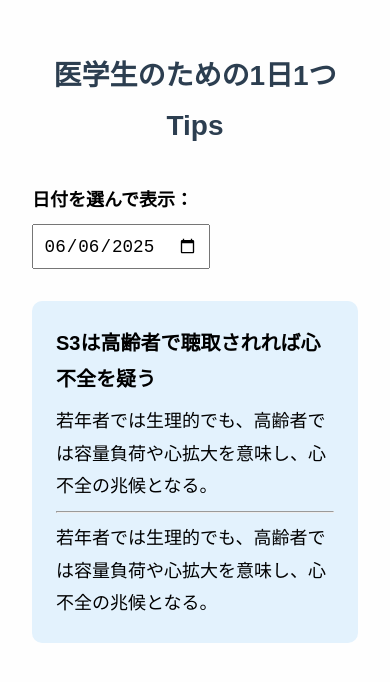
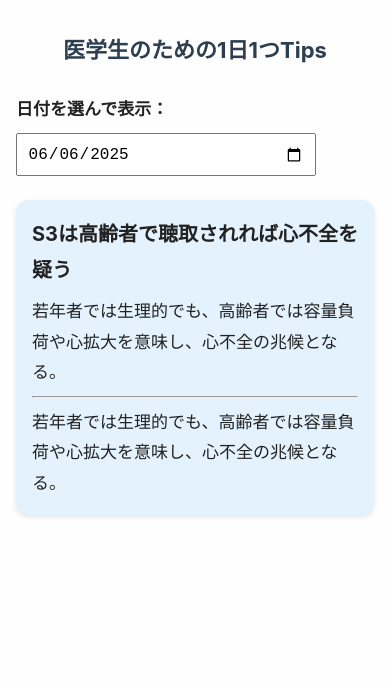
Before and after one commit to kumyc-aoi/med-tips-app, a plain HTML site: page index.html in a window 390 px wide. Drawn offline with Linux system fonts and the light colour scheme.

Commit message:
Update index.html

```diff
--- a/index.html
+++ b/index.html
@@ -6,49 +6,77 @@
   <title>医学生のための1日1つTips</title>
   <style>
     body {
-      font-family: sans-serif;
-      font-size: 18px; /* 全体を大きく */
-      padding: 2rem;
+      font-family: -apple-system, BlinkMacSystemFont, sans-serif;
+      font-size: 18px;
       line-height: 1.8;
-      max-width: 800px;
-      margin: auto;
+      padding: 1.5rem;
+      margin: 0;
       background: #fefefe;
+      color: #222;
     }
 
     h1 {
+      font-size: 26px;
+      text-align: center;
       color: #2c3e50;
-      font-size: 28px; /* タイトルをより大きく */
-      text-align: center;
       margin-bottom: 1rem;
     }
 
+    .container {
+      max-width: 700px;
+      margin: auto;
+    }
+
     .tip {
-      margin-top: 2rem;
+      margin-top: 1.5rem;
       background: #e3f2fd;
-      padding: 1.5rem;
-      border-radius: 10px;
+      padding: 1.2rem;
+      border-radius: 12px;
+      box-shadow: 0 2px 5px rgba(0, 0, 0, 0.1);
     }
 
     .title {
+      font-size: 20px;
       font-weight: bold;
-      font-size: 20px;
       margin-bottom: 0.5rem;
     }
 
     label {
+      display: block;
       font-weight: bold;
-      display: block;
-      margin-top: 2rem;
+      margin: 1.5rem 0 0.5rem;
     }
 
     input[type="date"] {
-      font-size: 1.1rem;
+      font-size: 1.2rem;
       padding: 0.6rem;
-      margin-top: 0.5rem;
+      width: 100%;
+      max-width: 300px;
+      box-sizing: border-box;
+    }
+
+    @media (max-width: 480px) {
+      body {
+        font-size: 17px;
+        padding: 1rem;
+      }
+
+      h1 {
+        font-size: 22px;
+      }
+
+      .tip {
+        padding: 1rem;
+      }
+
+      input[type="date"] {
+        font-size: 1rem;
+      }
     }
   </style>
 </head>
 <body>
+  <div class="container">
     <h1>医学生のための1日1つTips</h1>
 
     <label for="datePicker">日付を選んで表示：</label>
@@ -57,8 +85,9 @@
     <div class="tip">
       <div class="title" id="title"></div>
       <div id="tip"></div>
-    <hr/>
+      <hr />
       <div id="explanation"></div>
+    </div>
   </div>
 
   <script src="data.js"></script>
```
Lines whose indentation alone changed are shown as unchanged.
